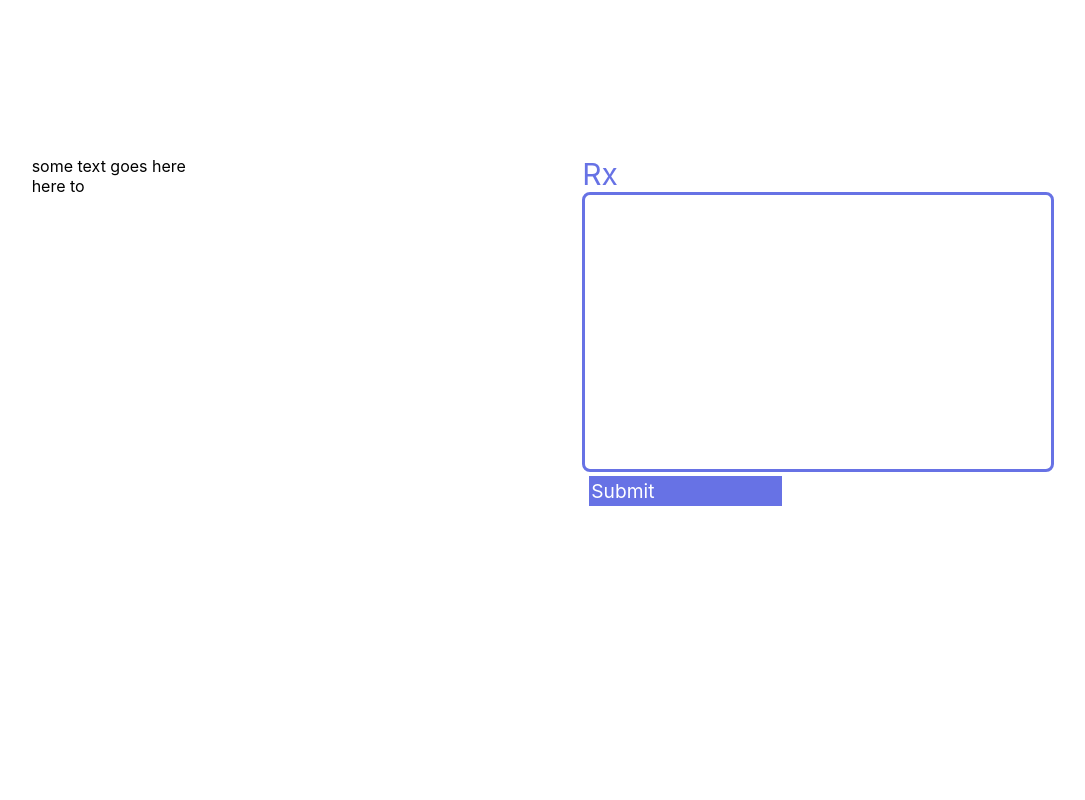
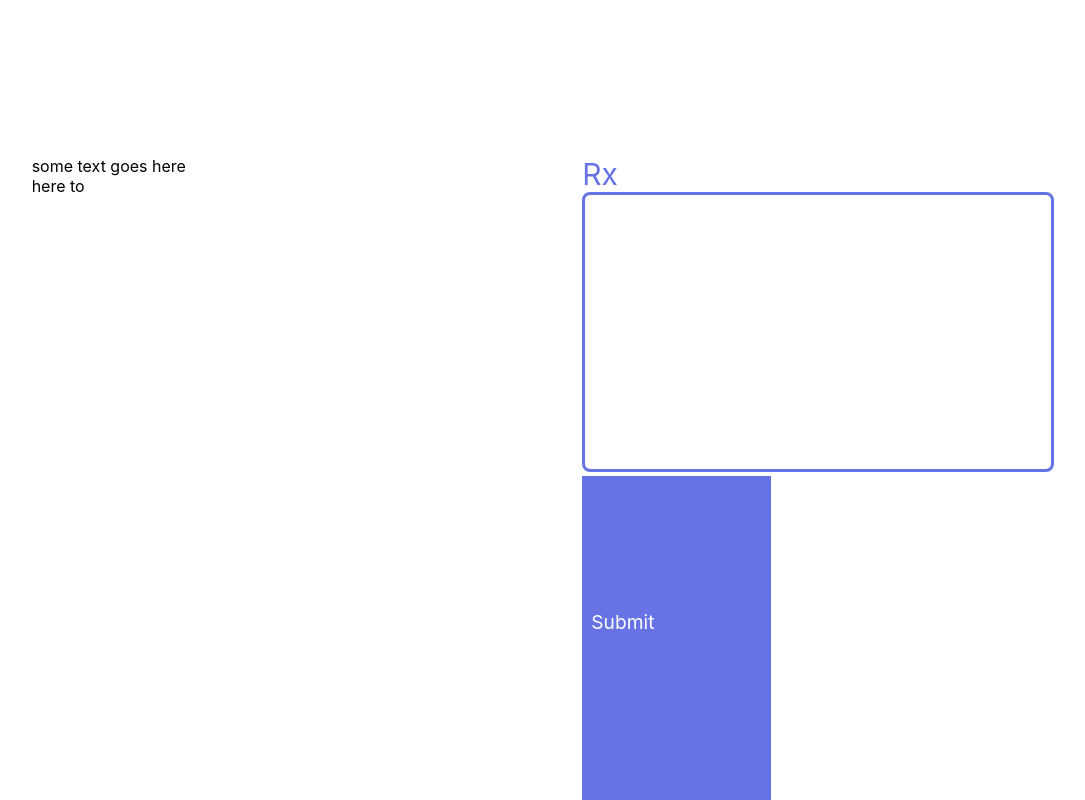
Before and after one commit to yDesamours/safemedocs, a React (Create React App) app: page / in a window 1280 px wide. Shown: the part 1114-1914 px from the top of the page, without its empty margins (97-1182 px from the left). Built offline with nearby package versions, Linux system fonts and the light colour scheme.

Commit message:
styles added

```diff
--- a/src/styles/prescription.css
+++ b/src/styles/prescription.css
@@ -26,11 +26,14 @@ textarea{
 }
 
 .prescription .button{
-  height : 30px;
-  width : 100%;
-  background-color : #6772E5;
-  color : #fff;
   text-align : center;
   font-size : 1.2em;
   border : none;
 }
+
+.submit{
+  height : 30px;
+  width : 100%;
+  color : #fff;
+  background-color : #6772E5;
+}
```
